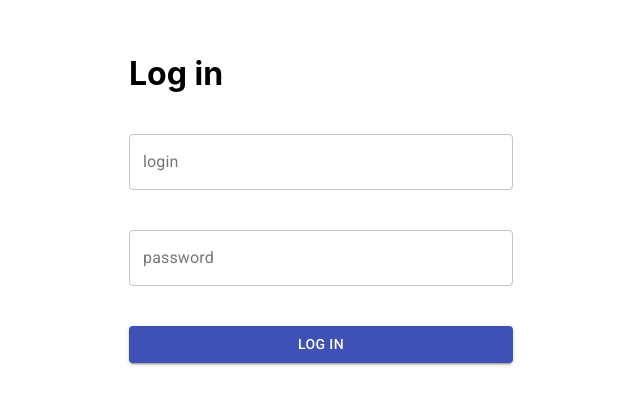
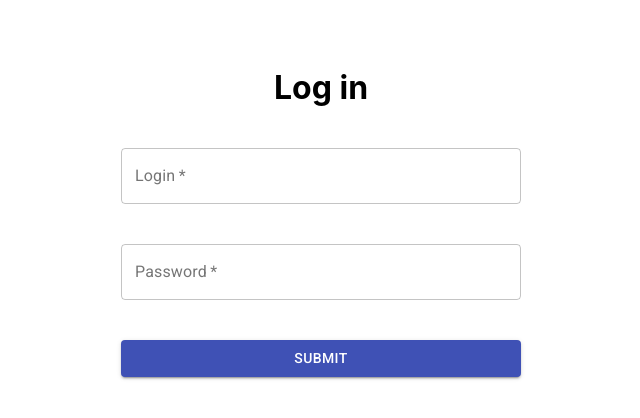
Before and after one commit to peterdee/opensky-test-frontend, a React (Create React App) app: page / in a window 1280 px wide. Shown: the part 146-564 px from the top of the page, without its empty margins (319-959 px from the left). Built offline with nearby package versions, Linux system fonts and the light colour scheme.

Commit message:
Login page: styles, validation

```diff
--- a/src/pages/login/Login.module.scss
+++ b/src/pages/login/Login.module.scss
@@ -1,13 +1,33 @@
+.wrapper, .loginForm {
+  display: flex;
+  flex-direction: column;
+}
+
 .wrapper {
-  margin: 200px auto 0;
-  width: 30%;
+  justify-content: center;
+  min-height: 100vh;
+  margin: 0 auto;
+  width: 40%;
+  max-width: 400px;
+  min-width: 200px;
+}
+
+.center {
+  text-align: center;
 }
 
 .loginForm {
-  display: flex;
-  flex-direction: column;
-
   & > div, button {
     margin: 20px 0;
   }
 }
+
+.formError {
+  height: 25px;
+}
+
+.errorMessage {
+  color: red;
+  font-size: 20px;
+  font-weight: 200;
+}
--- a/src/pages/login/Login.tsx
+++ b/src/pages/login/Login.tsx
@@ -18,6 +18,8 @@ function Login(): React.ReactElement {
     password: '',
   });
 
+  const [formError, setFormError] = useState('');
+
   const onChange = useCallback(({ target: { name, value } }) => {
     setFormValues((prevState) => ({
       ...prevState,
@@ -25,38 +27,66 @@ function Login(): React.ReactElement {
     }));
   }, []);
 
-  const onLogin = useCallback(() => {
+  const onLogin = useCallback((event) => {
+    event.preventDefault();
     const { login, password } = formValues;
 
+    if (!(login && password)) {
+      return setFormError('Please provide your login and password!');
+    }
+
     if (login === DEMO_CREDENTIAL && password === DEMO_CREDENTIAL) {
-      history.push('/home');
+      return history.push('/home');
     }
+
+    return setFormError('Access denied!');
   }, [history, formValues]);
 
   return (
     <div className={styles.wrapper}>
-      <h1>Log in</h1>
-      <form className={styles.loginForm} noValidate autoComplete="off">
+      <h1 className={styles.center}>
+        Log in
+      </h1>
+      <form
+        onSubmit={onLogin}
+        className={styles.loginForm}
+        noValidate
+        autoComplete="off"
+      >
         <TextField
           value={formValues.login}
           onChange={onChange}
           name="login"
           id="login"
-          label="login"
+          label="Login"
+          type="text"
           variant="outlined"
+          required
         />
         <TextField
           value={formValues.password}
           onChange={onChange}
           name="password"
           id="password"
-          label="password"
+          label="Password"
           type="password"
           variant="outlined"
+          required
         />
-        <Button onClick={onLogin} variant="contained" color="primary">
-          log in
+        <Button
+          type="submit"
+          variant="contained"
+          color="primary"
+        >
+          Submit
         </Button>
+        <div className={styles.formError}>
+          { formError && (
+            <div className={`${styles.errorMessage} ${styles.center}`}>
+              { formError }
+            </div>
+          ) }
+        </div>
       </form>
     </div>
   );
```
